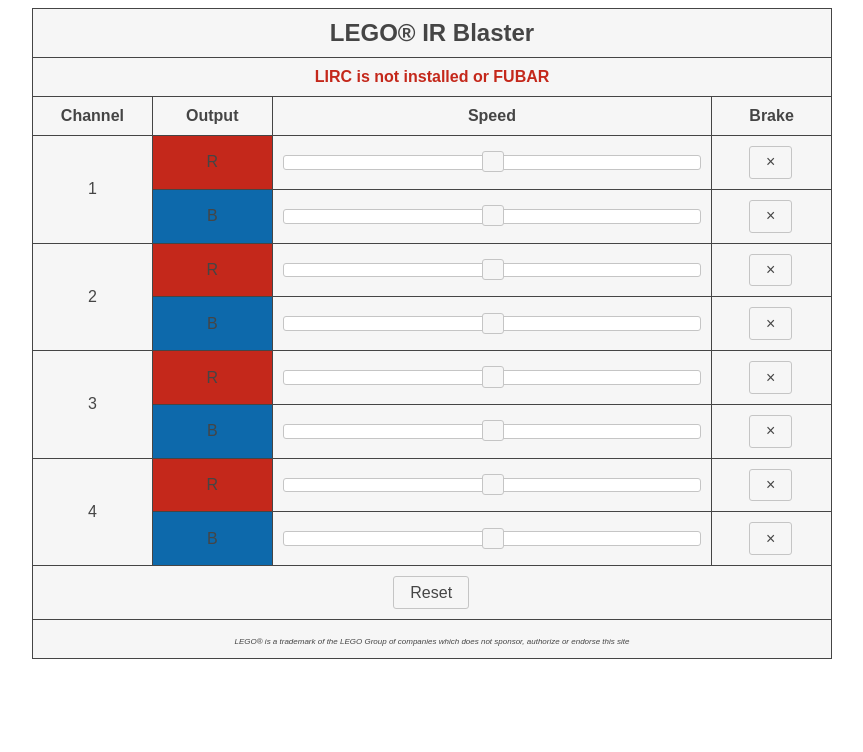
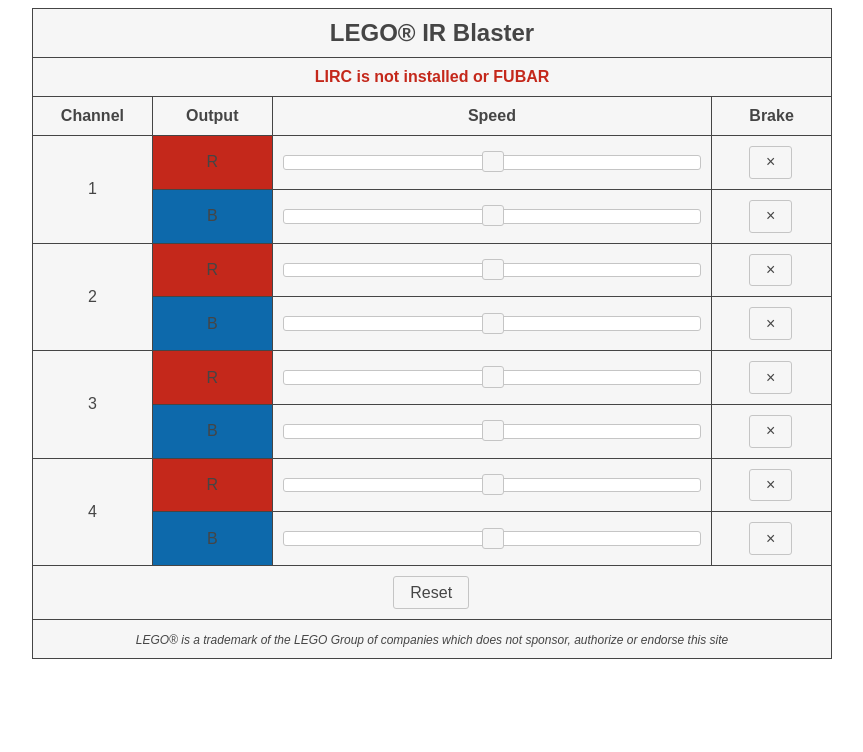
Before and after one commit to braek/legoirblaster, a Flask app: page / in a window 1280 px wide. Shown: the top 752 px of the page, without its empty margins (208-1071 px from the left). Run offline with Flask 2, Linux system fonts and the light colour scheme; some libraries are stand-ins or nearby versions.

Commit message:
Disclaimer is a bit larger now

```diff
--- a/legoirblaster/static/css/default.css
+++ b/legoirblaster/static/css/default.css
@@ -50,5 +50,5 @@
     display: none;
 }
 #disclaimer {
-    font-size: 0.5em;
+    font-size: 0.75em;
 }
```
